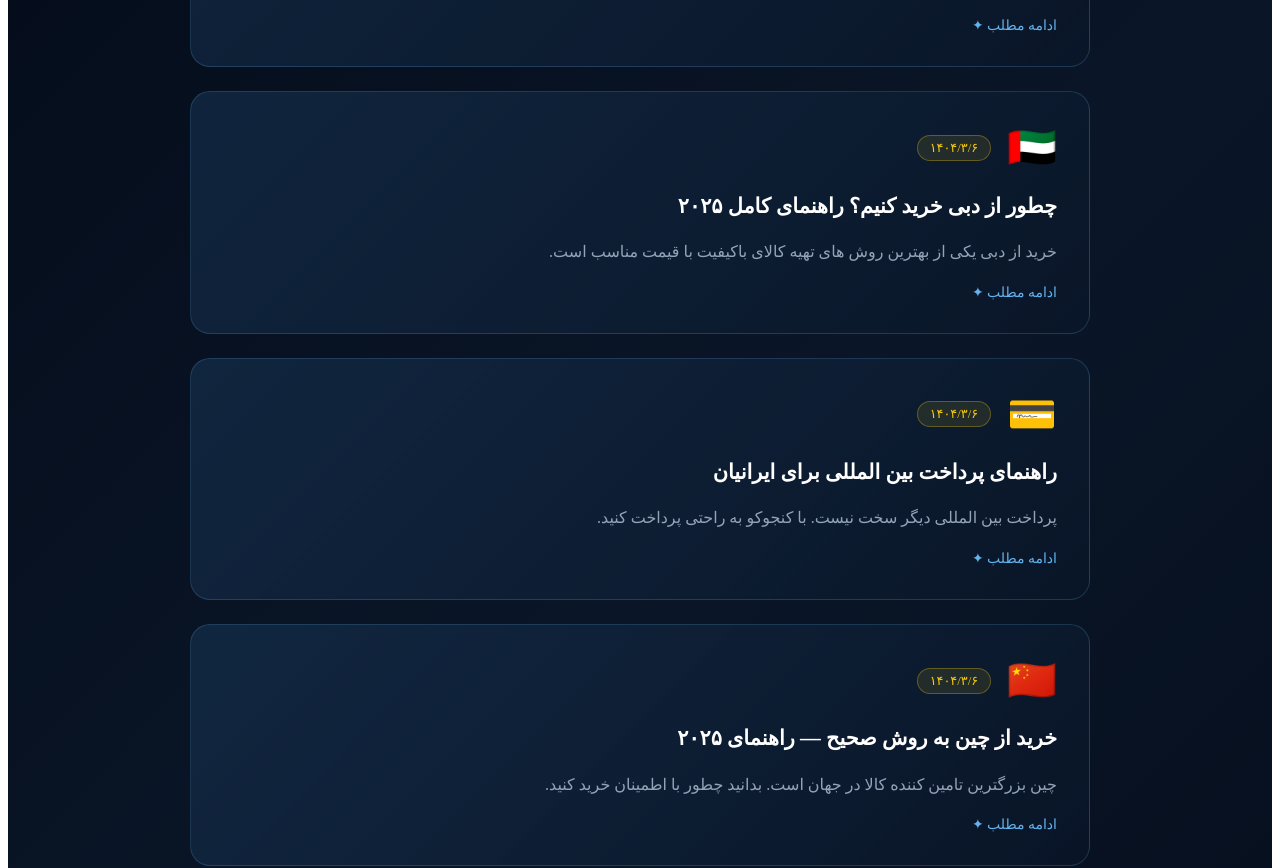
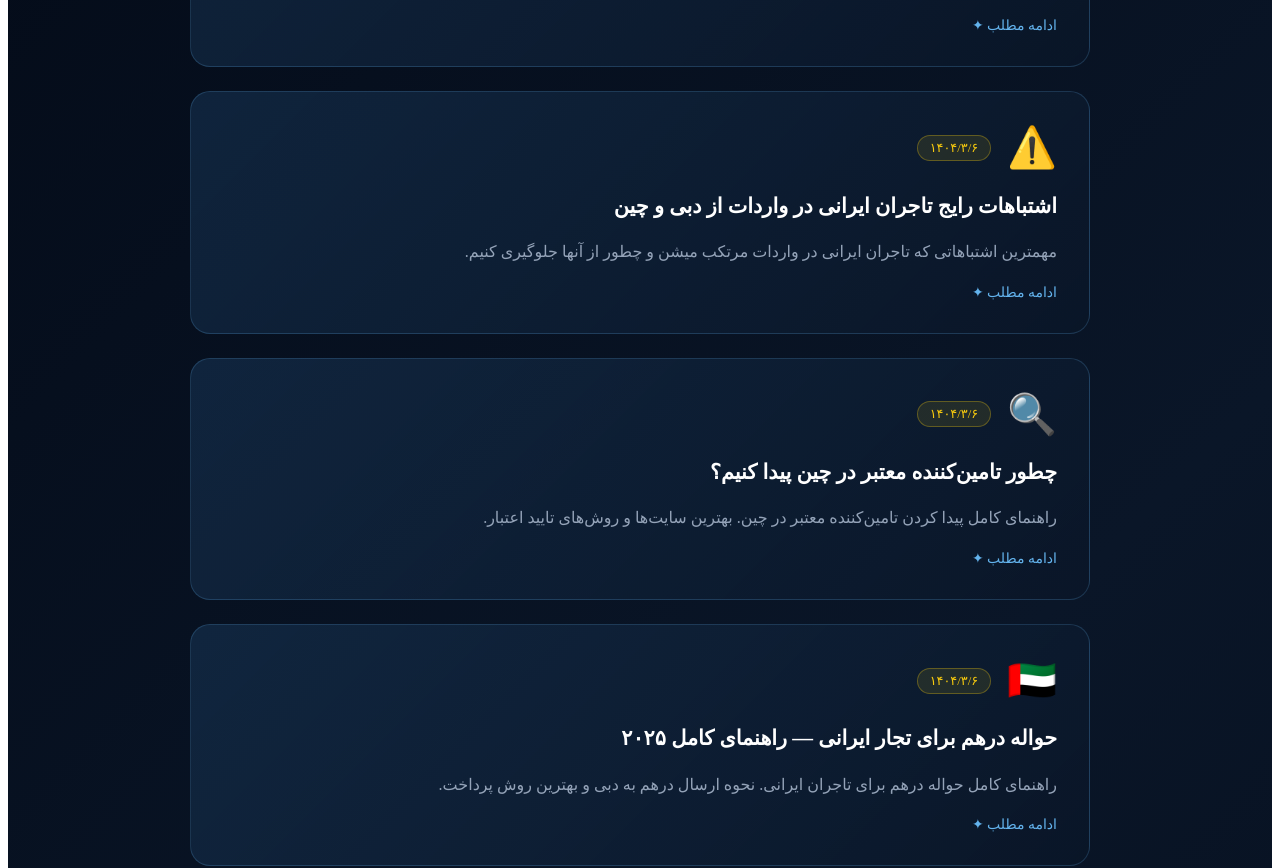
Before and after one commit to seyedmehdialavi93-coder/konjoko, a Next.js app: page /blog in a window 1280 px wide. Shown: the part 780-1648 px from the top of the page. Built offline with nearby package versions, Linux system fonts and the light colour scheme.

Commit message:
update blog list and sitemap with new posts

```diff
--- a/app/blog/page.tsx
+++ b/app/blog/page.tsx
@@ -3,9 +3,12 @@ import Link from "next/link";
 const posts = [
  { slug: "tajrobe-tajer-irani", title: "تجربه واقعی: چطور یه تاجر ایرانی با کنجوکو ۴۰٪ هزینه واردات رو کم کرد", excerpt: "داستان واقعی رضا، صاحب کارگاه تولید کیف و کفش که با کنجوکو هزینه واردات از چین رو ۴۰٪ کاهش داد.", date: "۱۴۰۴/۳/۶", emoji: "💼" },
  { slug: "kharid-omde-dubai-chin", title: "راهنمای کامل خرید عمده از دبی و چین برای تاجران ایرانی ۲۰۲۵", excerpt: "راهنمای جامع خرید عمده از دبی، چین و ترکیه برای تاجران و کارخانه‌داران. از پیدا کردن تامین‌کننده تا تحویل کالا.", date: "۱۴۰۴/۳/۶", emoji: "🌍" },
+ { slug: "eshtebahaat-tajaran", title: "اشتباهات رایج تاجران ایرانی در واردات از دبی و چین", excerpt: "مهمترین اشتباهاتی که تاجران ایرانی در واردات مرتکب میشن و چطور از آنها جلوگیری کنیم.", date: "۱۴۰۴/۳/۶", emoji: "⚠️" },
+ { slug: "tamin-konande-chin", title: "چطور تامین‌کننده معتبر در چین پیدا کنیم؟", excerpt: "راهنمای کامل پیدا کردن تامین‌کننده معتبر در چین. بهترین سایت‌ها و روش‌های تایید اعتبار.", date: "۱۴۰۴/۳/۶", emoji: "🔍" },
+ { slug: "havaleh-derham", title: "حواله درهم برای تجار ایرانی — راهنمای کامل ۲۰۲۵", excerpt: "راهنمای کامل حواله درهم برای تاجران ایرانی. نحوه ارسال درهم به دبی و بهترین روش پرداخت.", date: "۱۴۰۴/۳/۶", emoji: "🇦🇪" },
  { slug: "kharid-az-dubai", title: "چطور از دبی خرید کنیم؟ راهنمای کامل ۲۰۲۵", excerpt: "خرید از دبی یکی از بهترین روش های تهیه کالای باکیفیت با قیمت مناسب است.", date: "۱۴۰۴/۳/۶", emoji: "🇦🇪" },
  { slug: "pardakht-beinalmelli", title: "راهنمای پرداخت بین المللی برای ایرانیان", excerpt: "پرداخت بین المللی دیگر سخت نیست. با کنجوکو به راحتی پرداخت کنید.", date: "۱۴۰۴/۳/۶", emoji: "💳" },
- { slug: "kharid-az-chin", title: "خرید از چین به روش صحیح — راهنمای ۲۰۲۵", excerpt: "چین بزرگترین تامین کننده کالا در جهان است. بدانید چطور با اطمینان خرید کنید.", date: "۱۴۰۴/۳/۶", emoji: "🇨🇳" },
+ { slug: "kharid-az-chin", title: "خرید از چین به روش صحیح — راهنمای ۲۰۲۵", excerpt: "چین بزرگترین تامین کننده کالا در جهان است. بدانید چطور با اطمینان خرید کنید.", date: "۱۴۰۴/۳/۶", emoji: "🇨" },
  { slug: "kharid-az-turkey", title: "خرید از ترکیه — راهنمای کامل ۲۰۲۵", excerpt: "ترکیه یکی از نزدیکترین مقاصد برای خرید کالای باکیفیت است.", date: "۱۴۰۴/۳/۶", emoji: "🇹🇷" },
  { slug: "havaleh-arzi", title: "حواله ارزی چیست و چطور کار میکنه؟", excerpt: "حواله ارزی روشی برای انتقال پول به خارج از کشور است. همه چیز را بدانید.", date: "۱۴۰۴/۳/۶", emoji: "💱" },
  { slug: "kharid-az-amazon", title: "خرید از آمازون برای ایرانیان — راهنمای کامل ۲۰۲۵", excerpt: "آمازون بزرگترین فروشگاه اینترنتی دنیاست. بدانید چطور از آمازون خرید کنید.", date: "۱۴۰۴/۳/۶", emoji: "📦" },
--- a/app/sitemap.ts
+++ b/app/sitemap.ts
@@ -6,6 +6,9 @@ export default function sitemap(): MetadataRoute.Sitemap {
     { url: "https://www.konjoko.com/blog", lastModified: new Date() },
     { url: "https://www.konjoko.com/blog/tajrobe-tajer-irani", lastModified: new Date() },
     { url: "https://www.konjoko.com/blog/kharid-omde-dubai-chin", lastModified: new Date() },
+    { url: "https://www.konjoko.com/blog/eshtebahaat-tajaran", lastModified: new Date() },
+    { url: "https://www.konjoko.com/blog/tamin-konande-chin", lastModified: new Date() },
+    { url: "https://www.konjoko.com/blog/havaleh-derham", lastModified: new Date() },
     { url: "https://www.konjoko.com/blog/kharid-az-dubai", lastModified: new Date() },
     { url: "https://www.konjoko.com/blog/pardakht-beinalmelli", lastModified: new Date() },
     { url: "https://www.konjoko.com/blog/kharid-az-chin", lastModified: new Date() },
```
